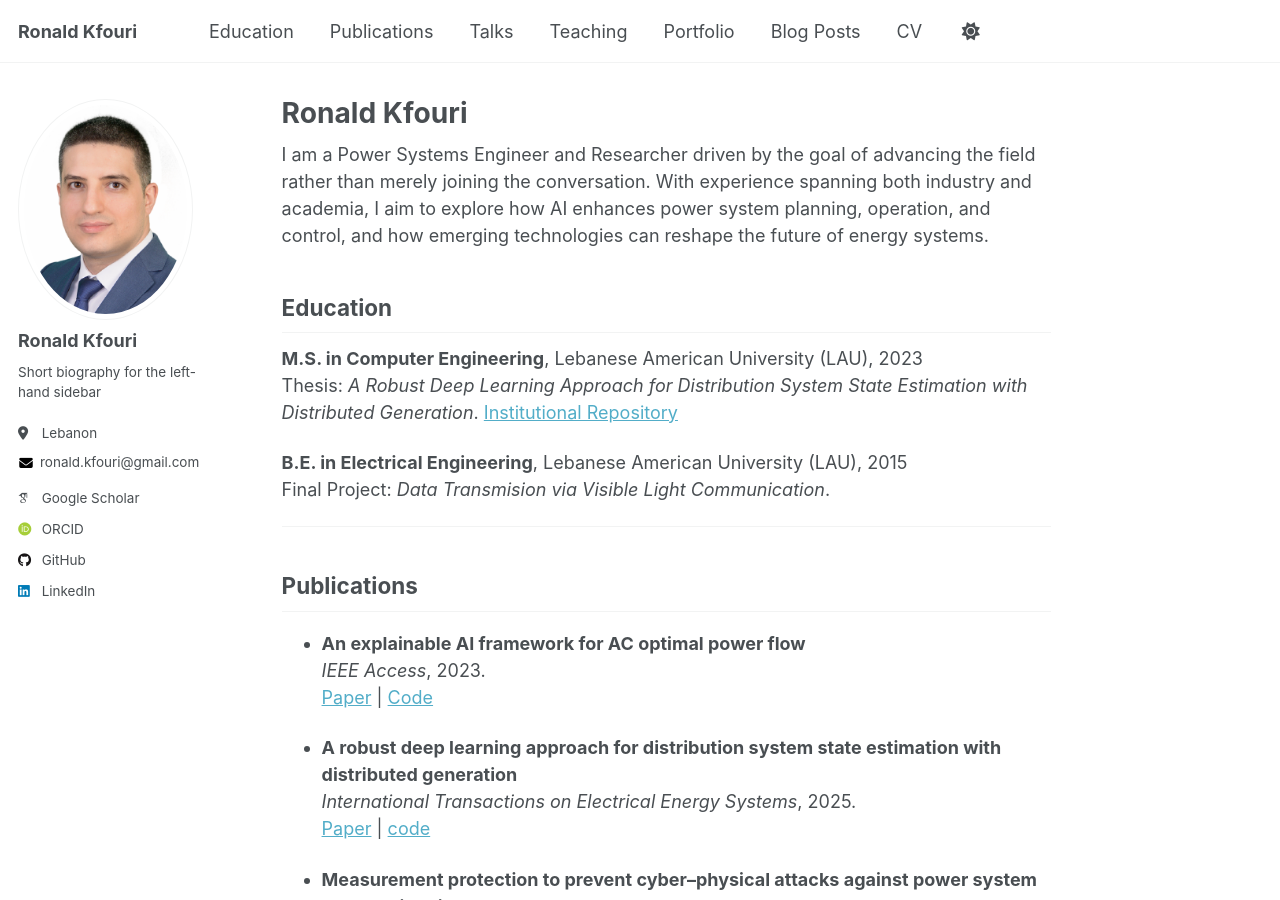
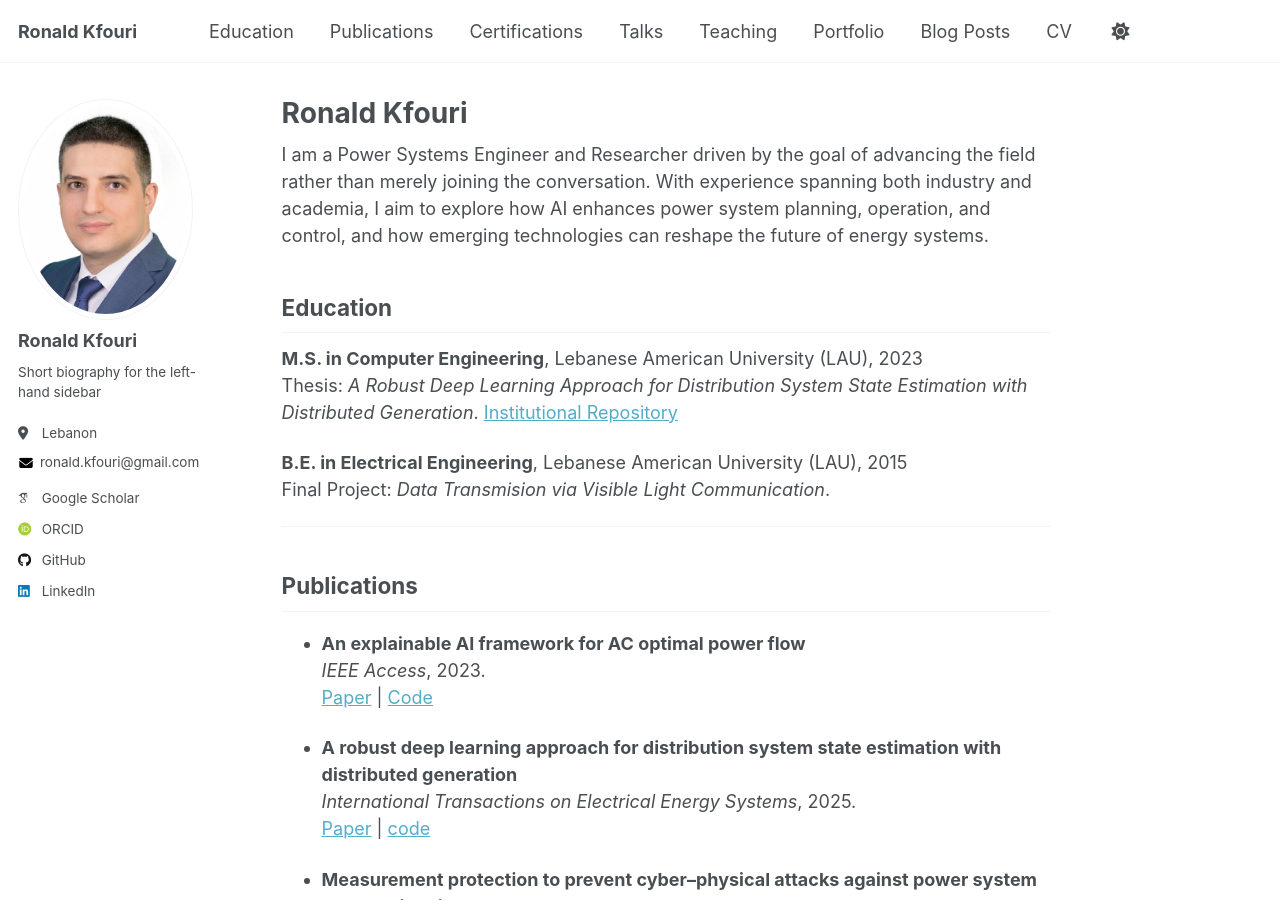
Before and after one commit to RonaldKfouri/RonaldKfouri.github.io, a Jekyll site: the page built from _pages/about.md, in a window 1280 px wide and 900 px high. Built offline with Jekyll 4.4.1, drawn with Linux system fonts in a browser that asks for light colours; some web fonts are replaced; a script that is not in the unit is left out.

Commit message:
Update navigation.yml

```diff
--- a/_data/navigation.yml
+++ b/_data/navigation.yml
@@ -14,6 +14,9 @@ main:
 
   - title: "Publications"
     url: /#publications
+
+  - title: "Certifications"
+    url: /#certifications
 
   - title: "Talks"
     url: /talks/
```
